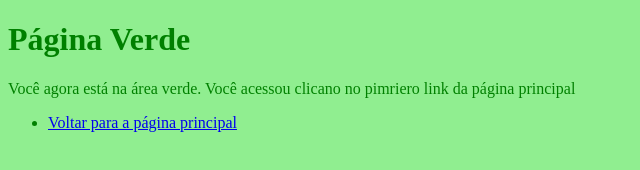
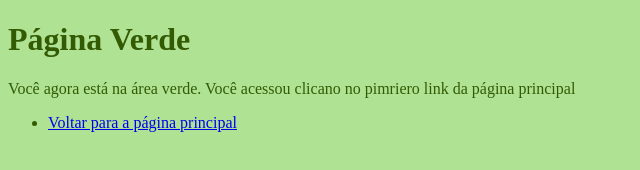
Before and after one commit to lucsap/First-page, a plain HTML site: page desafios/d008/pag-verde/index.html in a window 1280 px wide. Shown: the whole page, without its empty margins (0-640 px from the left). Drawn offline with Linux system fonts and the light colour scheme.

Commit message:
correção do desafio de navegação

```diff
--- a/desafios/d008/pag-verde/index.html
+++ b/desafios/d008/pag-verde/index.html
@@ -7,8 +7,8 @@
     <title>Navegação</title>
     <style>
         body{
-            background-color: lightgreen;
-            color: green;
+            background-color: #afe293;
+            color: #325b03;
         }
     </style>
 </head>
--- /dev/null
+++ b/desafios/d008/style.css
@@ -0,0 +1,3 @@
+* {
+    background-color: d3d3d3;
+}
```
Also changed, not shown: desafios/d008/index.html (+1 -1 lines), desafios/d008/pag-amarela/index.html (+2 -2 lines).
